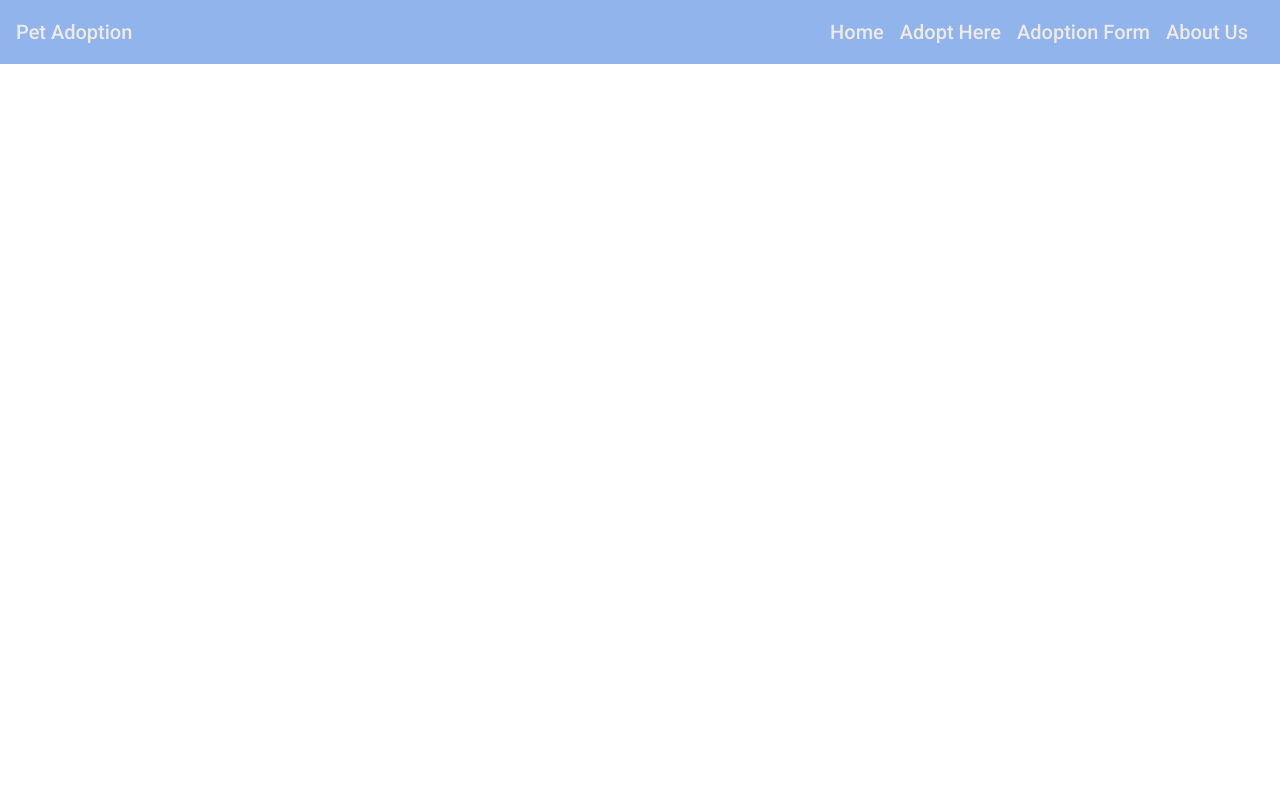
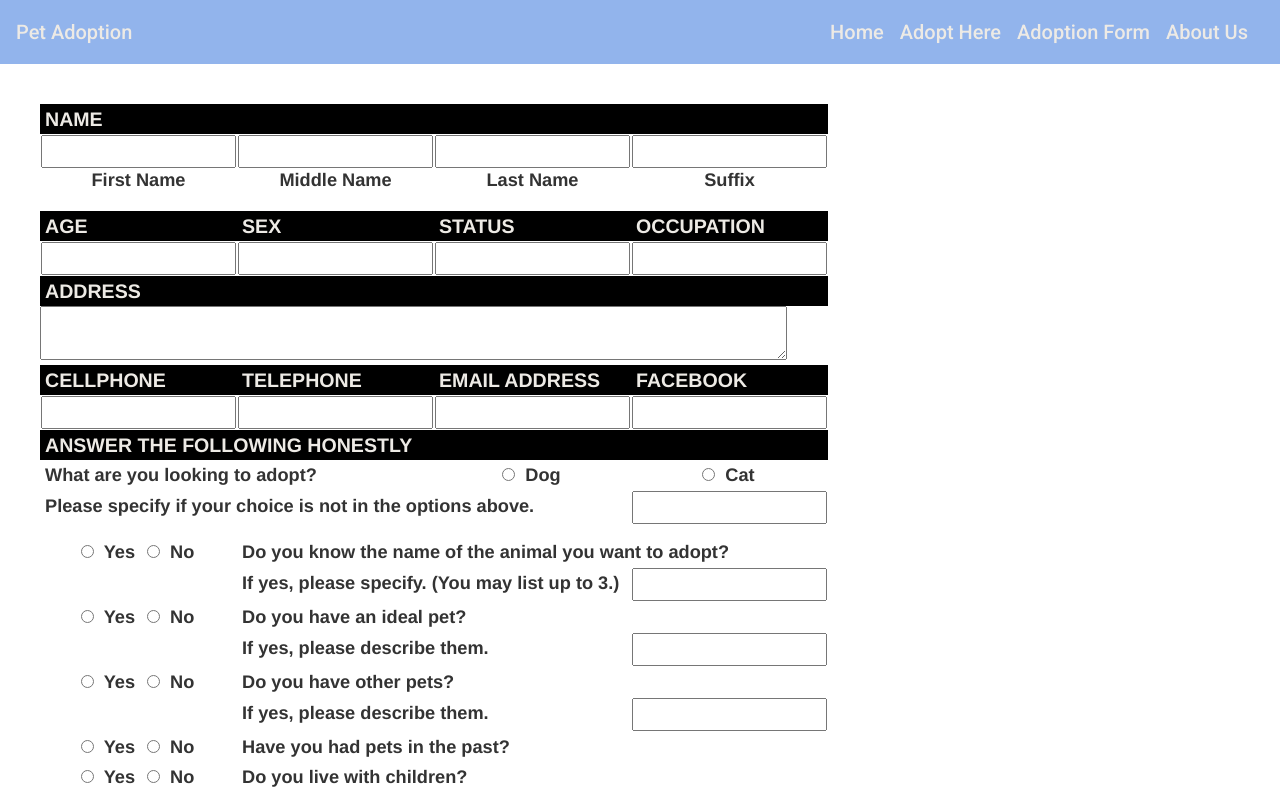
Before and after one commit to angelomatel/IT192-Group-Project, an Angular app in the folder Frontend/: page /adoptionform in a window 1280 px wide. Shown: the top 797 px of the page. Built offline with nearby package versions, Linux system fonts and the light colour scheme.

Commit message:
adoption form (to fix)

```diff
--- a/Frontend/angular.json
+++ b/Frontend/angular.json
@@ -99,5 +99,8 @@
         }
       }
     }
+  },
+  "cli": {
+    "analytics": false
   }
 }
--- a/Frontend/src/app/adoptionform/adoptionform.component.css
+++ b/Frontend/src/app/adoptionform/adoptionform.component.css
@@ -17,3 +17,44 @@ footer{
 span {
     padding-right: 1rem;
 }
+
+.adoptForm{
+    padding: 40px;
+
+    font-family: 'Franklin Gothic Medium', 'Arial Narrow', Arial, sans-serif;
+
+}
+
+.blackHeader{
+    background-color: black;
+
+    text-align: left;
+    padding: 5px;
+
+    color: #EDEAE5;
+    font-size: 140%;
+}
+
+input{
+    padding: 7px;
+}
+
+th.userInput{
+    font-size: 120%;
+}
+
+textarea{
+    padding: 6.8px;
+
+    font-size: 120%;
+}
+
+.label{
+    padding: 5px;
+    font-size: 130%;
+}
+
+label{
+    padding: 7px;
+    font-size: 130%;
+}
--- a/Frontend/src/app/adoptionform/adoptionform.component.html
+++ b/Frontend/src/app/adoptionform/adoptionform.component.html
@@ -9,4 +9,171 @@
       </div>
   </mat-toolbar>
 
-  </body>
+  <div class = "adoptForm">
+    <form>
+    <!-- idk wat to do wit dis pa -->
+        <!-- name, age, sex, status, address, occupation -->
+          <tr>
+            <th class = "blackHeader" colspan = "4">NAME</th>
+          </tr>
+          <tr class = "userInput">
+            <th><input type = "text" id = "FName" name = "FName"></th>
+            <th><input type = "text" id = "MName" name = "MName"></th>
+            <th><input type = "text" id = "LName" name = "LName"></th>
+            <th><input type = "text" id = "Suffx" name = "Suffx"></th>
+          </tr>
+          <tr class = "label">
+            <th>First Name</th>
+            <th>Middle Name</th>
+            <th>Last Name</th>
+            <th>Suffix</th>
+          </tr>
+
+          <br>
+
+          <tr>
+            <th class = "blackHeader">AGE</th>
+            <th class = "blackHeader">SEX</th>
+            <th class = "blackHeader">STATUS</th>
+            <th class = "blackHeader">OCCUPATION</th>
+          </tr>
+          <tr>
+            <th><input type = "text" id = "Age" name = "Age"></th>
+            <th><input type = "text" id = "Sex" name = "Sex"></th>
+            <th><input type = "text" id = "Status" name = "Status"></th>
+            <th><input type = "text" id = "Occupation" name = "Occupation"></th>
+          </tr>
+          <tr>
+            <th colspan = "4" class = "blackHeader">ADDRESS</th>
+          </tr>
+          <textarea id = "Address" name = "Address" rows = "2" cols = "71"></textarea>
+
+
+
+        <!-- cellphone number, telephone number*, email, facebook, twitter, instagram -->
+          <tr>
+            <th class = "blackHeader">CELLPHONE</th>
+            <th class = "blackHeader">TELEPHONE</th>
+            <th class = "blackHeader">EMAIL ADDRESS</th>
+            <th class = "blackHeader">FACEBOOK</th>
+          </tr>
+          <tr>
+            <th><input type = "text" id = "cellphone" name = "cellphone"></th>
+            <th><input type = "text" id = "telephone" name = "telephone"></th>
+            <th><input type = "email" id = "email" name = "email"></th>
+            <th><input type = "text" id = "fb" name = "fb"></th>
+          </tr>
+
+        <!-- what are you looking to adopt, questionnaire -->
+        <tr>
+          <th class = "blackHeader" colspan = "4">ANSWER THE FOLLOWING HONESTLY</th>
+        </tr>
+        <tr>
+          <th class = "label" colspan = "2" align = "left">What are you looking to adopt?</th>
+
+          <th>
+            <input type = "radio" id = "dog" name = "animal" value = "dog">
+            <label for = "dog">Dog</label>
+          </th>
+          <th>
+          <input type = "radio" id = "cat" name = "animal" value = "cat">
+            <label for = "cat">Cat</label>
+          </th>
+        </tr>
+        <tr>
+          <th class = "label" colspan = "3" align = "left">Please specify if your choice is not in the options above.</th>
+          <th><input type = "text" id = "others" name = "others"></th>
+          <br><br>
+        </tr>
+        <tr>
+          <th>
+            <input type = "radio" id ="yes" name = "knowName" value = "yes">
+            <label for = "yes">Yes</label>
+            <input type = "radio" id ="no" name = "knowName" value = "no">
+            <label for = "no">No</label>
+          </th>
+          <th class = "label" colspan = "3" align = "left">Do you know the name of the animal you want to adopt?</th>
+        </tr>
+        <tr>
+          <th></th>
+          <th class = "label" colspan = "2" align = "left">If yes, please specify. (You may list up to 3.)</th>
+          <th><input type = "text" id = "petName" name = "petName"></th>
+        </tr>
+        <tr>
+          <th>
+            <input type = "radio" id ="yes" name = "idealPet" value = "yes">
+            <label for = "yes">Yes</label>
+            <input type = "radio" id ="no" name = "idealPet" value = "no">
+            <label for = "no">No</label>
+          </th>
+          <th class = "label" colspan = "3" align = "left">Do you have an ideal pet?</th>
+        </tr>
+        <tr>
+          <th></th>
+          <th class = "label" colspan = "2" align = "left">If yes, please describe them.</th>
+          <th><input type = "text" id = "idealPetDesc" name = "idealPetDesc"></th>
+        </tr>
+        <tr>
+          <th>
+            <input type = "radio" id ="yes" name = "otherPet" value = "yes">
+            <label for = "yes">Yes</label>
+            <input type = "radio" id ="no" name = "otherPet" value = "no">
+            <label for = "no">No</label>
+          </th>
+          <th class = "label" colspan = "3" align = "left">Do you have other pets?</th>
+        </tr>
+        <tr>
+          <th></th>
+          <th class = "label" colspan = "2" align = "left">If yes, please describe them.</th>
+          <th><input type = "text" id = "otherPetDesc" name = "otherPetDesc"></th>
+        </tr>
+        <tr>
+          <th>
+            <input type = "radio" id ="yes" name = "pastPets" value = "yes">
+            <label for = "yes">Yes</label>
+            <input type = "radio" id ="no" name = "pastPets" value = "no">
+            <label for = "no">No</label>
+          </th>
+          <th class = "label" colspan = "3" align = "left">Have you had pets in the past?</th>
+        </tr>
+        <tr>
+          <th>
+            <input type = "radio" id ="yes" name = "children" value = "yes">
+            <label for = "yes">Yes</label>
+            <input type = "radio" id ="no" name = "children" value = "no">
+            <label for = "no">No</label>
+          </th>
+          <th class = "label" colspan = "3" align = "left">Do you live with children?</th>
+        </tr>
+        <tr>
+          <th>
+            <input type = "radio" id ="yes" name = "allergic" value = "yes">
+            <label for = "yes">Yes</label>
+            <input type = "radio" id ="no" name = "allergic" value = "no">
+            <label for = "no">No</label>
+          </th>
+          <th class = "label" colspan = "3" align = "left">Are any members of your household allergic to animals?</th>
+        </tr>
+        <tr>
+          <th></th>
+          <th class = "label" colspan = "2" align = "left">If yes, how will it be managed?</th>
+          <th><input type = "text" id = "allergyManagement" name = "allergyManagement"></th>
+        </tr>
+
+    <br>
+    <input type = "checkbox" id = "terms" name = "terms" value = "terms">
+    <label for = "terms">I understand that a physical evaluation of my household will be conducted.</label>
+    <br>
+    <input type = "submit" value = "Submit">
+    <input type = "reset">
+
+
+    </form>
+  </div>
+</body>
+
+  <!-- W H I T E B O A R D -->
+  <!--
+    https://docs.google.com/document/d/1Mwgx_IzM4PdS9NgdaPU4W8dqEeCryPB7KHG69Fegb00/edit
+
+  -->
```
